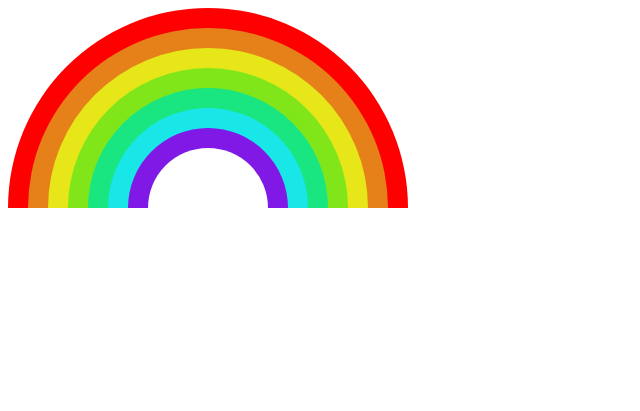
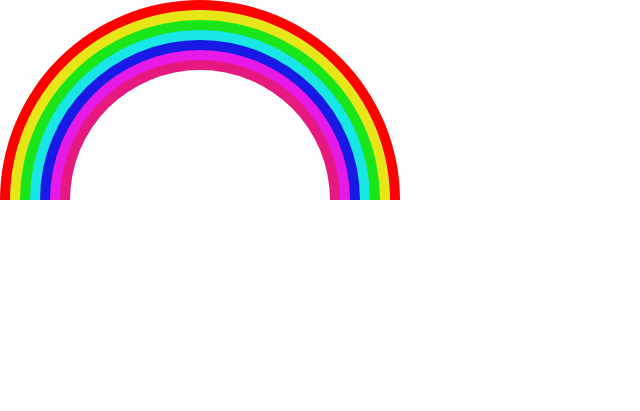
Before and after one commit to Ann-Lu/Rainbow-cssBox, a plain HTML site: page index.html in a window 1280 px wide. Shown: the whole page, without its empty margins (0-640 px from the left). Drawn offline with Linux system fonts and the light colour scheme.

Commit message:
美观一点的彩虹

```diff
--- a/index.html
+++ b/index.html
@@ -4,7 +4,8 @@
 <head>
     <meta charset="UTF-8">
     <meta name="viewport" content="width=device-width, initial-scale=1.0">
-    <link type="text/css" rel="stylesheet" href="rainbow.css" />
+    <!-- <link type="text/css" rel="stylesheet" href="rainbow.css" /> -->
+    <link type="text/css" rel="stylesheet" href="rainbow2.css" />
     <title>rainbow</title>
 </head>
 
--- /dev/null
+++ b/rainbow2.css
@@ -0,0 +1,74 @@
+* {
+    box-sizing: border-box;
+    margin: 0;
+    padding: 0;
+}
+
+body {
+    background: white;
+}
+
+.rainbow {
+    height: 200px;
+    overflow: hidden;
+}
+
+.rainbow div {
+    overflow: hidden;
+}
+
+.rainbow>div {
+    width: 400px;
+    height: 400px;
+    background: red;
+    border-radius: 50%;
+}
+
+.rainbow>div>div {
+    background: hsl(60, 80%, 50%);
+    height: 380px;
+    margin: 10px;
+    border-radius: 50%;
+}
+
+.rainbow>div>div>div {
+    background: hsl(120, 80%, 50%);
+    height: 360px;
+    margin: 10px;
+    border-radius: 50%;
+}
+
+.rainbow>div>div>div>div {
+    background: hsl(180, 80%, 50%);
+    height: 340px;
+    margin: 10px;
+    border-radius: 50%;
+}
+
+.rainbow>div>div>div>div>div {
+    background: hsl(240, 80%, 50%);
+    height: 320px;
+    margin: 10px;
+    border-radius: 50%;
+}
+
+.rainbow>div>div>div>div>div>div {
+    background: hsl(300, 80%, 50%);
+    height: 300px;
+    margin: 10px;
+    border-radius: 50%;
+}
+
+.rainbow>div>div>div>div>div>div>div {
+    background: hsl(330, 80%, 50%);
+    height: 280px;
+    margin: 10px;
+    border-radius: 50%;
+}
+
+.rainbow>div>div>div>div>div>div>div>div {
+    background: hsl(330, 80%, 100%);
+    height: 260px;
+    margin: 10px;
+    border-radius: 50%;
+}
```
